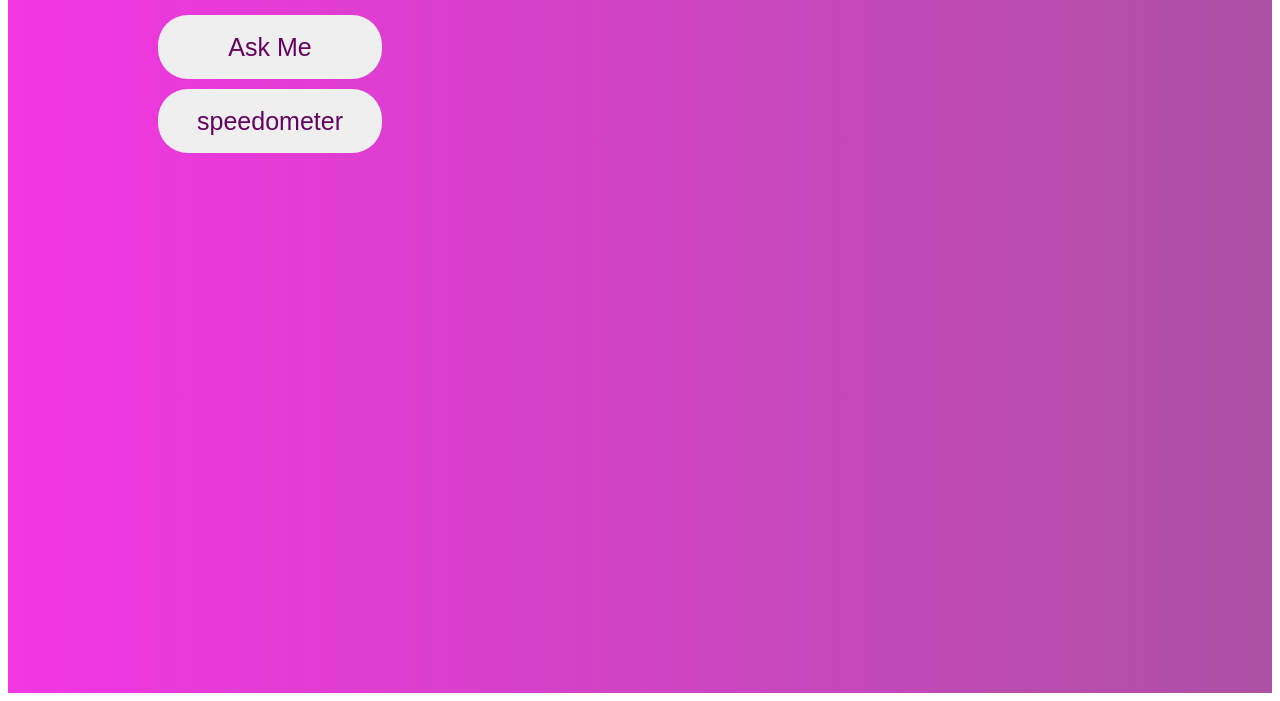
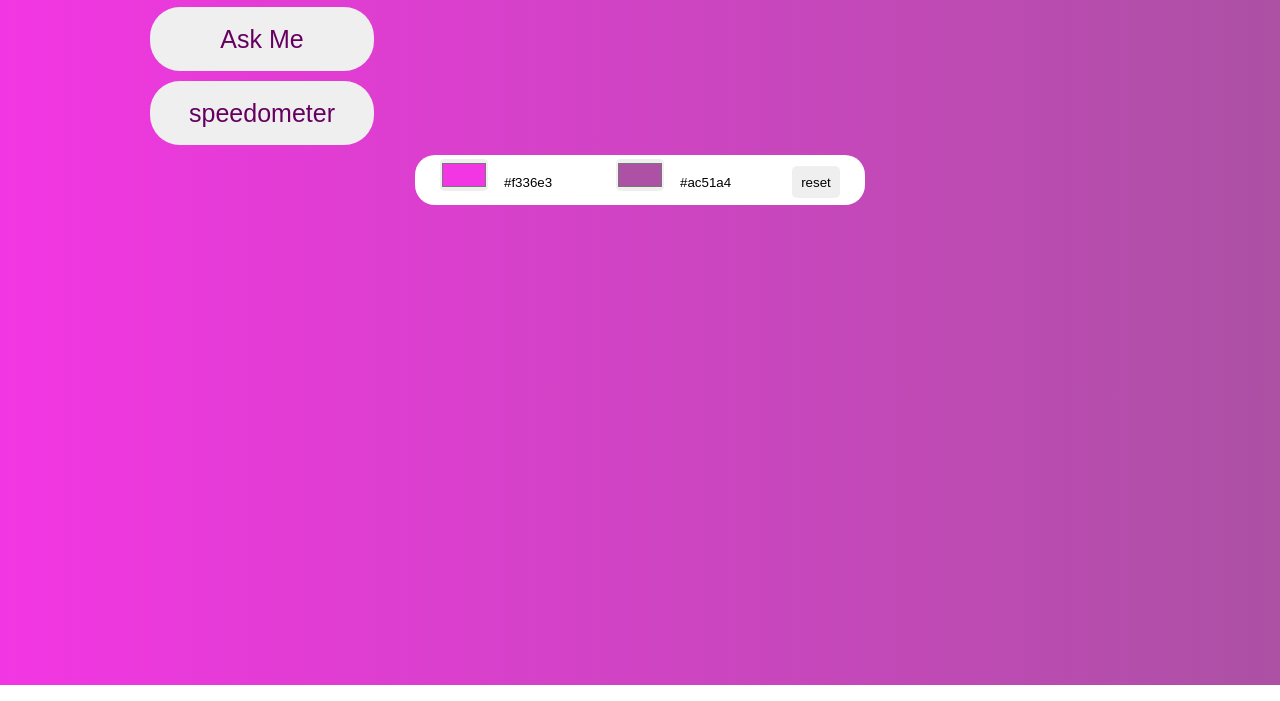
Before and after one commit to AMROAMRO404/OneHourChallenge, a plain HTML site: page index.html in a window 1280 px wide. Shown: the part 115-816 px from the top of the page. Drawn offline with Linux system fonts and the light colour scheme; a web font is replaced by a local one.

Commit message:
add event listner that make user change the backgroung color

```diff
--- a/css/index.scss
+++ b/css/index.scss
@@ -1,11 +1,19 @@
 @import url('https://fonts.googleapis.com/css2?family=Andika+New+Basic&display=swap');
-$main-color:#f336e3;
-$secondery-color: #ac51a4;
-$main-font:'Andika New Basic',
-sans-serif;
+body,
+html {
+    margin: 0;
+    padding: 0;
+}
+
+:root {
+    --main-color: #f336e3;
+    --secondery-color: #ac51a4;
+    --main-font: 'Andika New Basic', sans-serif;
+}
+
 .content-wrapper {
     // background-image: url("./assets/images/homepageimage.png");
-    background-image: linear-gradient(to right, $main-color, $secondery-color);
+    background-image: linear-gradient(to right, var(--main-color), var(--secondery-color));
     padding: 0px 150px;
     height: 100vh;
     .headers {
@@ -13,7 +21,7 @@ sans-serif;
             font-size: 50px;
             color: white;
             margin: 0;
-            font-family: $main-font;
+            font-family: var(--main-font);
         }
         p {
             font-size: 30px;
@@ -40,4 +48,39 @@ sans-serif;
             border: 0px;
         }
     }
+    .change-color {
+        background-color: white;
+        width: 450px;
+        height: 50px;
+        border-radius: 20px;
+        margin: auto;
+        text-align: center;
+        .change-button {
+            outline: none;
+            cursor: pointer;
+            border: 0px;
+            padding: 0;
+            width: 3rem;
+            height: 2rem;
+            border-radius: 5px;
+        }
+        .color-text {
+            outline: none;
+            cursor: pointer;
+            margin: 10px;
+            border: 0px;
+            width: 6rem;
+            height: 2rem;
+            border-radius: 10px;
+        }
+        .color-text {
+            outline: none;
+            cursor: pointer;
+            margin: 10px;
+            border: 0px;
+            width: 6rem;
+            height: 2rem;
+            border-radius: 10px;
+        }
+    }
 }
--- a/index.html
+++ b/index.html
@@ -18,7 +18,16 @@
             <button class="homepage-button">Ask Me</button>
             <button class="homepage-button">speedometer</button>
         </div>
+
+        <div class="change-color">
+            <input id="main-color" type="color" value="#f336e3" class="change-button"></input>
+            <input id="text-color-main" class="color-text" type="text" value="#f336e3"></input>
+            <input id="secondery-color" type="color" value="#ac51a4" class="change-button"></input>
+            <input id="text-color-secondery" class="color-text" type="text" value="#ac51a4"></input>
+            <input id="reset" type="button" value="reset" class="change-button"></input>
+        </div>
     </section>
+    <script src="js/index.js"></script>
 </body>
 
 </html>
--- /dev/null
+++ b/js/index.js
@@ -0,0 +1,25 @@
+document.getElementById('main-color').addEventListener('input', () => {
+    let mainColor = document.getElementById('main-color').value;
+    let seconderyColor = document.getElementById('secondery-color').value;
+    document.documentElement.style.setProperty('--main-color', mainColor)
+    document.documentElement.style.setProperty('--secondery-color', seconderyColor)
+    document.getElementById('text-color-main').value = mainColor
+    document.getElementById('text-color-secondery').value = seconderyColor
+
+});
+document.getElementById('secondery-color').addEventListener('input', () => {
+    let mainColor = document.getElementById('main-color').value;
+    let seconderyColor = document.getElementById('secondery-color').value;
+    document.documentElement.style.setProperty('--main-color', mainColor)
+    document.documentElement.style.setProperty('--secondery-color', seconderyColor)
+    document.getElementById('text-color-main').value = mainColor
+    document.getElementById('text-color-secondery').value = seconderyColor
+});
+document.getElementById('reset').addEventListener('click', () => {
+    document.getElementById('main-color').value = "#f336e3"
+    document.getElementById('secondery-color').value = "#ac51a4"
+    document.documentElement.style.setProperty('--main-color', "#f336e3")
+    document.documentElement.style.setProperty('--secondery-color', "#ac51a4")
+    document.getElementById('text-color-main').value = "#f336e3"
+    document.getElementById('text-color-secondery').value = "#ac51a4"
+});
```
Also changed, not shown: css/index.css, 1 other file.
